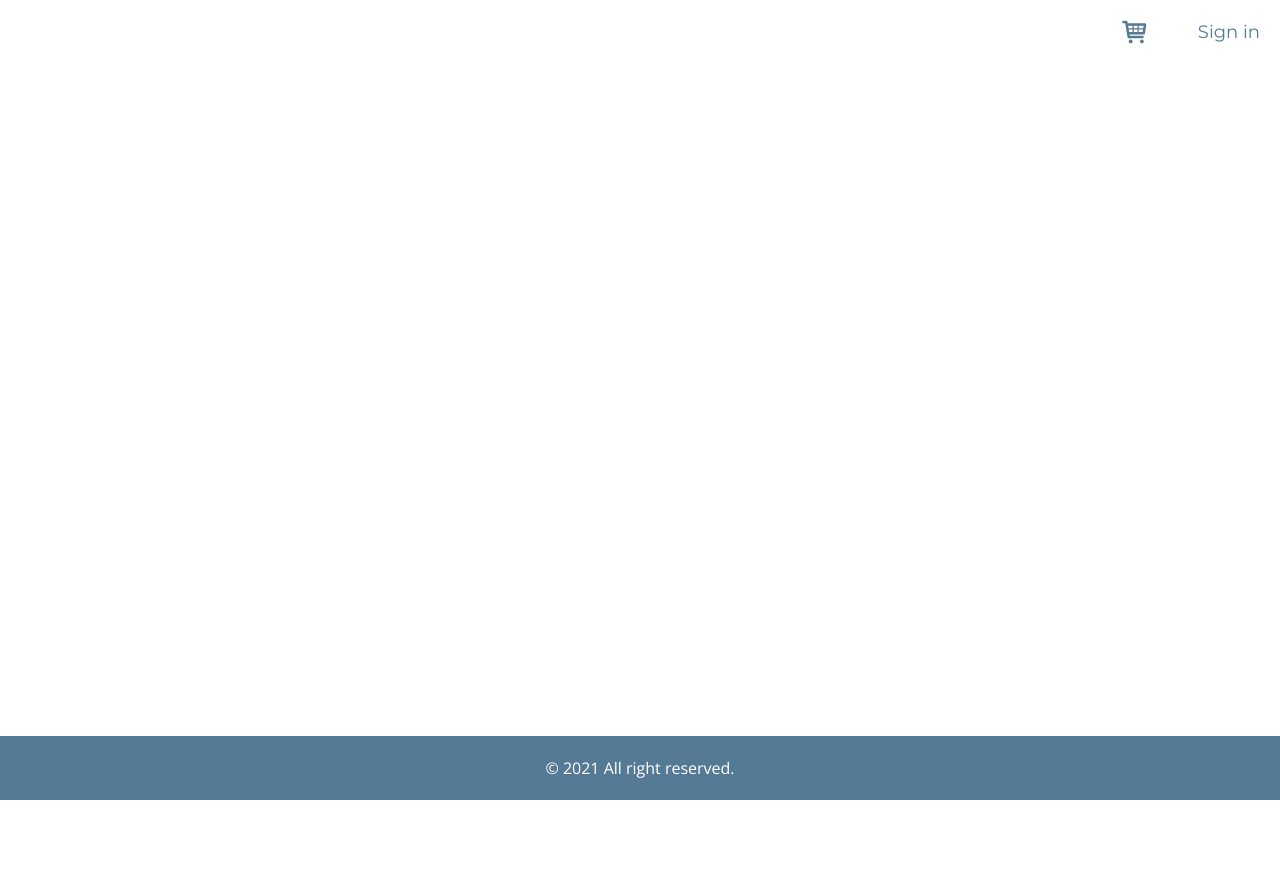
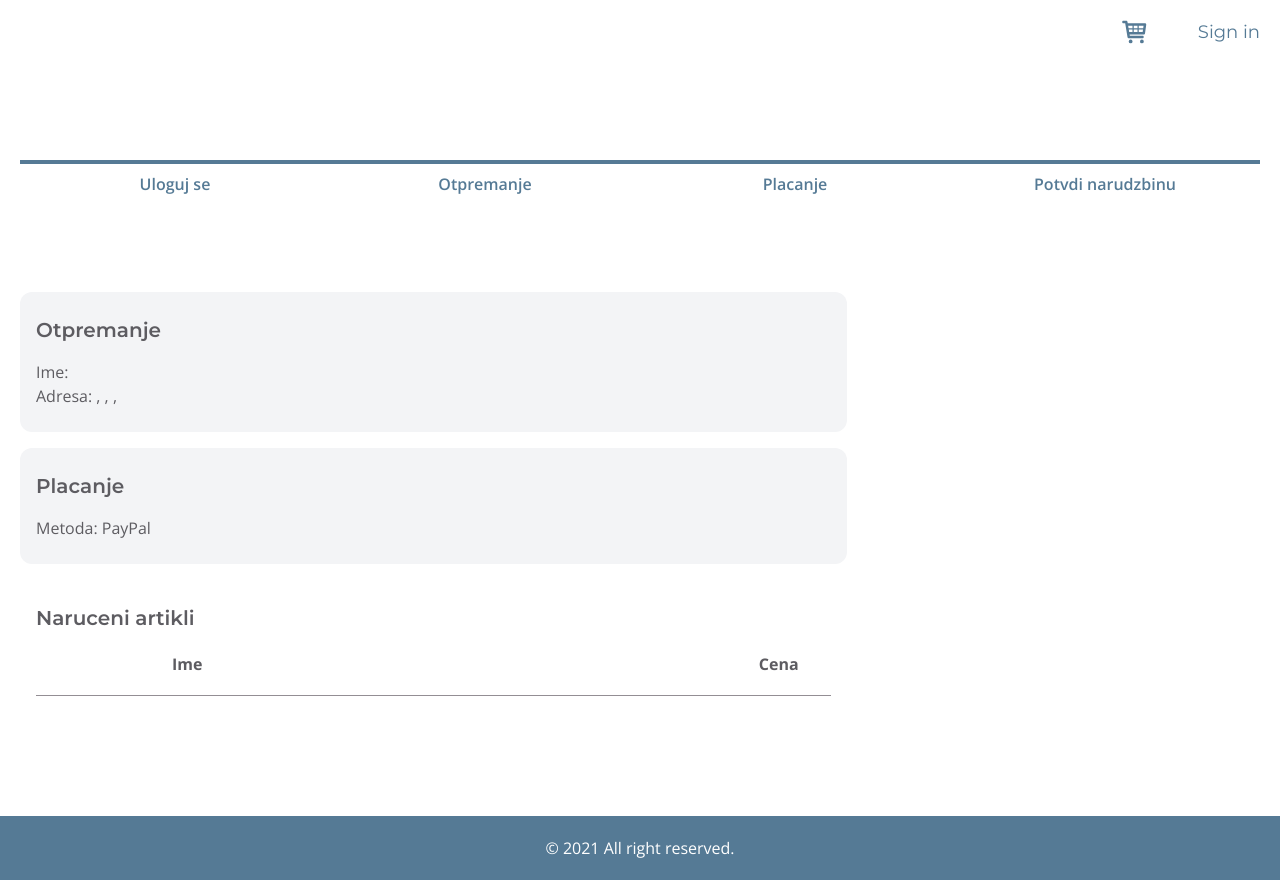
Before and after one commit to lukabugarin6/web-shop, a React (Create React App) app in the folder frontend/: page /placeorder in a window 1280 px wide. Before the commit the page ends 800 px from the top, so only its background shows below. Built offline with nearby package versions, Linux system fonts and the light colour scheme.

Commit message:
order summary section left to finish

```diff
--- a/frontend/src/App.js
+++ b/frontend/src/App.js
@@ -10,6 +10,7 @@ import SignInScreen from "./screens/SignInScreen";
 import RegisterScreen from "./screens/RegisterScreen";
 import ShippingAddressScreen from "./screens/ShippingAddressScreen";
 import PaymentMethodScreen from "./screens/PaymentMethodScreen";
+import PlaceOrderScreen from "./screens/PlaceOrderScreen";
 
 function App() {
   return (
@@ -23,6 +24,7 @@ function App() {
               <Route path="/register" component={RegisterScreen}></Route>
               <Route path="/shipping" component={ShippingAddressScreen}></Route>
               <Route path="/payment" component={PaymentMethodScreen}></Route>
+              <Route path="/placeorder" component={PlaceOrderScreen}></Route>
               <Route path="/product/:id" component={ProductScreen}></Route>
               <Route path="/" component={HomeScreen} exact></Route>
               <Route path="/cart/:id?" component={CartScreen}></Route>
--- /dev/null
+++ b/frontend/src/screens/PlaceOrderScreen.js
@@ -0,0 +1,79 @@
+import React from "react";
+import CheckoutSteps from "../components/CheckoutSteps";
+import { useSelector } from "react-redux";
+import { Link } from "react-router-dom";
+import { AiFillDelete } from "react-icons/ai";
+
+const PlaceOrderScreen = (props) => {
+  const cart = useSelector((state) => state.cart);
+  if (!cart.paymentMethod) {
+    props.history.push("/payment");
+  }
+  return (
+    <div>
+      <CheckoutSteps step1 step2 step3 step4 />
+      <div className="grid grid-cols-12">
+        <div className="col-span-8">
+          <ul className='pt-24 flex flex-col gap-y-4 text-primary'>
+            <li className='bg-gray-100 p-4 py-6 rounded-xl'>
+              <div>
+                <h2 className='text-xl font-semibold mb-4'>Otpremanje</h2>
+                <p>Ime: {cart.shippingAddress.fullName}</p>
+                <p>
+                  Adresa: {cart.shippingAddress.address},{" "}
+                  {cart.shippingAddress.city}, {cart.shippingAddress.postalCode}
+                  ,{cart.shippingAddress.country}
+                </p>
+              </div>
+            </li>
+            <li className='bg-gray-100 p-4 py-6 rounded-xl'>
+              <div>
+                <h2 className='text-xl font-semibold mb-4'>Placanje</h2>
+                <p>Metoda: {cart.paymentMethod}</p>
+              </div>
+            </li>
+            <li className='p-4 py-6'>
+              <div>
+                <h2 className='text-xl font-semibold'>Naruceni artikli</h2>
+                <ul className="">
+                  <li className="flex justify-between gap-x-10 font-bold h-16 items-center text-primary border-b-1 border-secondary">
+                    <div className="w-16 pl-6"></div>
+                    <div className="flex-grow ml-8">Ime</div>
+                    <div className="mr-8">Cena</div>
+                  </li>
+                  {cart.cartItems.map((item) => {
+                    return (
+                      <li key={item.product} className="py-4">
+                        <div className="flex justify-between items-center gap-x-20">
+                          <div className="w-16 pl-6">
+                            <img
+                              src={item.image}
+                              alt={item.name}
+                              className="w-full"
+                            />
+                          </div>
+                          <div className="flex-grow text-quaternary font-medium transition-all duration-300 hover:text-quinary">
+                            <Link to={`/product/${item.product}`}>
+                              {item.name}
+                            </Link>
+                          </div>
+                          <div className="text-sm">
+                            {item.qty} x {item.price}.00 RSD ={" "}
+                            {item.qty * item.price}.00 RSD
+                          </div>
+                        </div>
+                      </li>
+                    );
+                  })}
+                </ul>
+              </div>
+            </li>
+          </ul>
+        </div>
+        <div className="col-span-4"></div>
+      </div>
+    </div>
+  );
+};
+
+export default PlaceOrderScreen;
```
